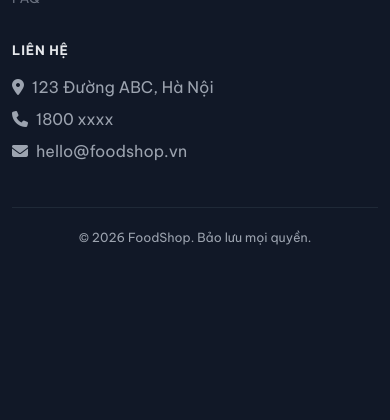
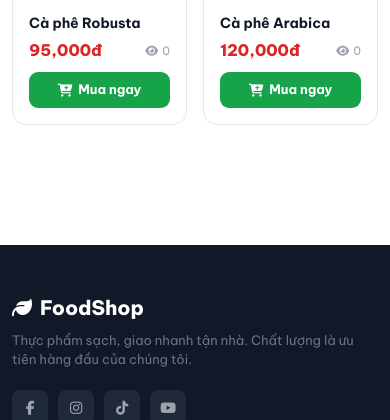
Before and after one commit to ngnth2210-tech/web2041-project, a PHP site: page /your-project/ in a window 390 px wide; the page is wider, and only the part inside the window is pictured. Shown: the part 1478-1898 px from the top of that part. Before the commit the page ends 1723 px from the top of that part, so only its background shows below. Run offline with PHP 8.4, Linux system fonts and the light colour scheme; data comes from the database, SQL or seed files in the repository.

Commit message:
Them luoi san pham va khu vuc ket qua loc tren trang chu
Khi co tham so category_id thi hien ket qua loc kem nut xoa bo loc,
con lai hien luoi san pham moi nhat. Nut xem them chi hien khi co
tren 4 san pham.

Co-Authored-By: Claude Opus 5 <noreply@anthropic.com>

```diff
--- a/views/client/home.php
+++ b/views/client/home.php
@@ -101,3 +101,75 @@
             <?php endif; ?>
         </div>
     </div>
+
+    <?php if(isset($filteredProducts) && !empty($filteredProducts)): ?>
+    <!-- FILTERED PRODUCTS -->
+    <div class="mb-2 d-flex align-items-center justify-content-between">
+        <div>
+            <div class="section-title">Kết quả tìm kiếm</div>
+            <div class="section-subtitle"><?= count($filteredProducts) ?> sản phẩm tìm thấy</div>
+        </div>
+        <a href="<?= BASE_URL ?>" class="btn btn-sm btn-light"><i class="fas fa-times me-1"></i>Xóa bộ lọc</a>
+    </div>
+    <div class="row g-3 mb-5">
+        <?php foreach($filteredProducts as $pro): ?>
+        <div class="col-6 col-md-3">
+            <div class="product-card">
+                <div class="prod-img-wrap">
+                    <img src="<?= BASE_ASSETS_UPLOADS . $pro["image"] ?>" alt="<?= htmlspecialchars($pro["name"]) ?>">
+                </div>
+                <div class="prod-body">
+                    <a href="<?= BASE_URL . '?action=detail-product&id=' . $pro["id"] ?>" class="prod-name"><?= htmlspecialchars($pro["name"]) ?></a>
+                    <div class="d-flex align-items-center justify-content-between mt-1">
+                        <span class="prod-price"><?= number_format($pro["price"]) ?>đ</span>
+                        <span class="prod-views"><i class="fas fa-eye me-1"></i><?= $pro["view_count"] ?? 0 ?></span>
+                    </div>
+                    <a href="<?= BASE_URL . '?action=detail-product&id=' . $pro["id"] ?>" class="btn-buy">
+                        <i class="fas fa-cart-plus"></i> Mua ngay
+                    </a>
+                </div>
+            </div>
+        </div>
+        <?php endforeach; ?>
+    </div>
+
+    <?php else: ?>
+
+    <!-- NEW PRODUCTS -->
+    <div class="mb-2 d-flex align-items-center justify-content-between">
+        <div>
+            <div class="section-title">Sản phẩm mới nhất</div>
+            <div class="section-subtitle">Cập nhật hàng tuần, luôn mới lạ và hấp dẫn</div>
+        </div>
+        <a href="<?= BASE_URL ?>?action=list-product" class="btn btn-sm btn-light">Xem tất cả <i class="fas fa-arrow-right ms-1"></i></a>
+    </div>
+    <div class="row g-3 mb-2" id="product-list">
+        <?php foreach($top4Lastest as $key => $pro): ?>
+        <div class="col-6 col-md-3 product-item <?= ($key>=4)?'d-none':'' ?>">
+            <div class="product-card">
+                <div class="prod-img-wrap">
+                    <img src="<?= BASE_ASSETS_UPLOADS . $pro["image"] ?>" alt="<?= htmlspecialchars($pro["name"]) ?>">
+                </div>
+                <div class="prod-body">
+                    <a href="<?= BASE_URL . '?action=detail-product&id=' . $pro["id"] ?>" class="prod-name"><?= htmlspecialchars($pro["name"]) ?></a>
+                    <div class="d-flex align-items-center justify-content-between mt-1">
+                        <span class="prod-price"><?= number_format($pro["price"]) ?>đ</span>
+                        <span class="prod-views"><i class="fas fa-eye me-1"></i><?= $pro["view_count"] ?? 0 ?></span>
+                    </div>
+                    <a href="<?= BASE_URL . '?action=detail-product&id=' . $pro["id"] ?>" class="btn-buy">
+                        <i class="fas fa-cart-plus"></i> Mua ngay
+                    </a>
+                </div>
+            </div>
+        </div>
+        <?php endforeach; ?>
+    </div>
+
+    <?php if(count($top4Lastest) > 4): ?>
+    <div class="text-center mb-5">
+        <button id="btn-load-more" class="btn btn-outline-success px-5 py-2 rounded-pill fw-600">
+            <i class="fas fa-angle-down me-2"></i>Xem thêm sản phẩm
+        </button>
+    </div>
+    <?php endif; ?>
+    <?php endif; ?>
```
